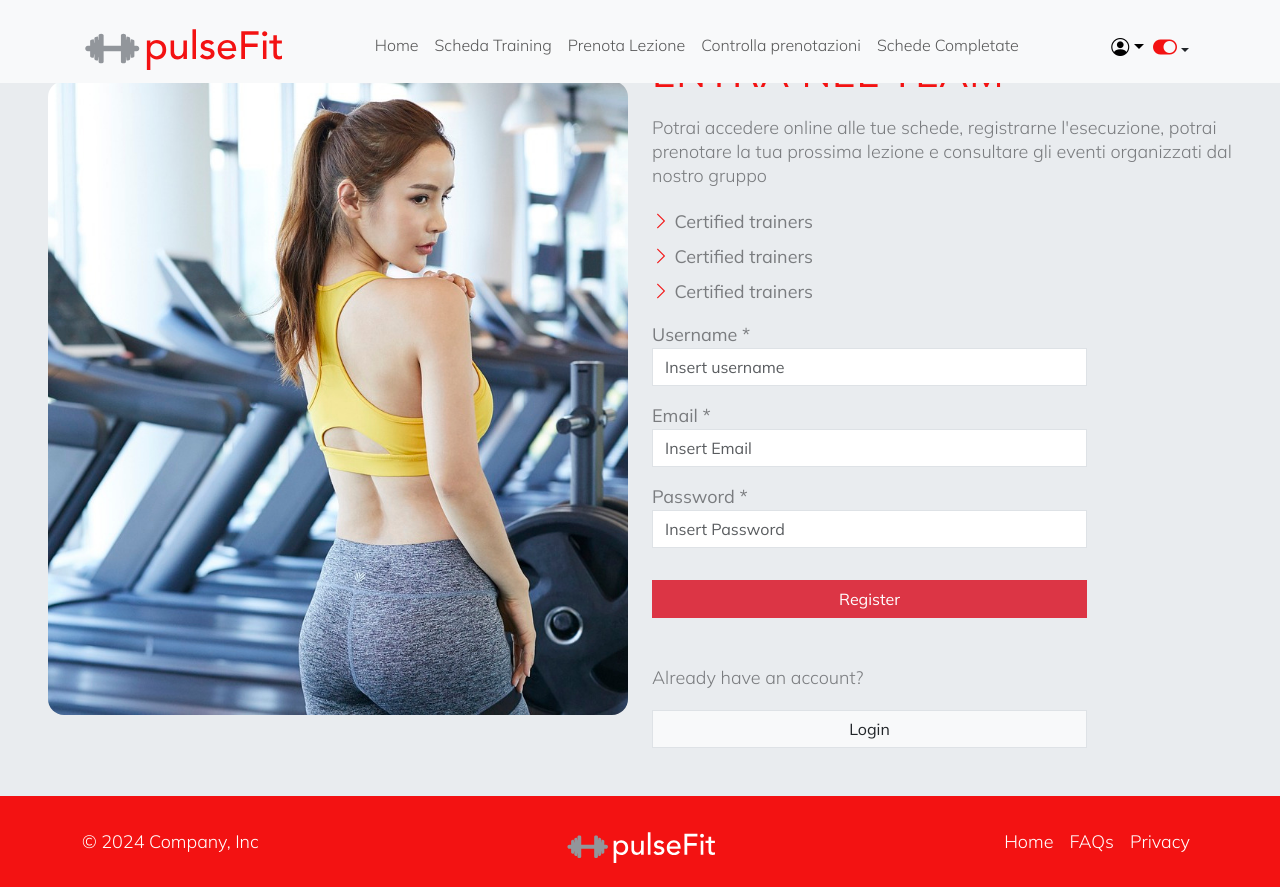
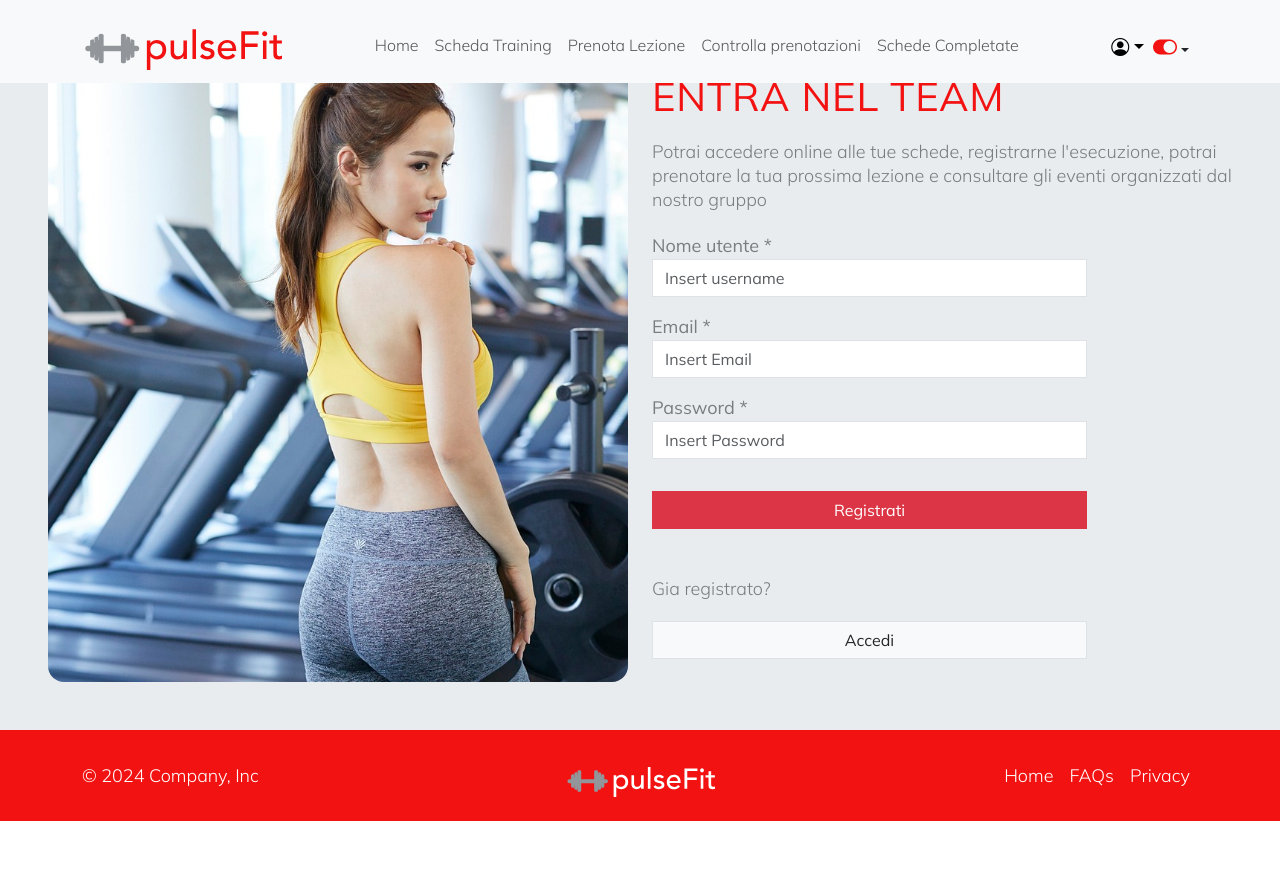
Before and after one commit to Andrea-vicari/tigerFitness, a React (Vite) app in the folder client/: page /register in a window 1280 px wide. After the commit the page ends 821 px from the top, so only its background shows below. Built offline with nearby package versions, Linux system fonts and the light colour scheme.

Commit message:
Update Register.jsx

```diff
--- a/client/src/Components/Register.jsx
+++ b/client/src/Components/Register.jsx
@@ -40,17 +40,11 @@ function Register() {
               <div className="col-sm-6">
                 <h1 className='text-primary text-uppercase'>Entra nel team</h1>
                 <p>Potrai accedere online alle tue schede, registrarne l'esecuzione, potrai prenotare la tua prossima lezione e consultare gli eventi organizzati dal nostro gruppo</p>
-                <ul className='list-unstyled'>
-                    <li className='mt-2'><i className="bi bi-chevron-right text-primary"></i> <strong>Certified trainers</strong></li>
-                    <li className='mt-2'><i className="bi bi-chevron-right text-primary"></i> <strong>Certified trainers</strong></li>
-                    <li className='mt-2'><i className="bi bi-chevron-right text-primary"></i> <strong>Certified trainers</strong></li>
-
-                </ul>
                 <div className={"w-75" + textType}>
                 <form onSubmit={handleSubmit}>
                 <div className="mb-3">
                     <label htmlFor="email">
-                      <strong>Username *</strong>
+                      <strong>Nome utente *</strong>
                     </label>
                     <input
                       type="text"
@@ -90,13 +84,13 @@ function Register() {
                     />
                   </div>
                   <button type="submit" className="btn btn-danger w-100 rounded-0 mt-3" disabled={isLoading}>
-                    Register
+                    Registrati
                   </button>
                   {error && <div className="error text-danger fs-4 mt-3">{error}</div>}
                       </form>
-                      <p className="mt-5">Already have an account?</p>
+                      <p className="mt-5">Gia registrato?</p>
                   <Link to="/login" className="btn btn-default border w-100 bg-light rounded-0 text-decoration-none">
-                        Login
+                        Accedi
                   </Link>
 
                 </div>
```
